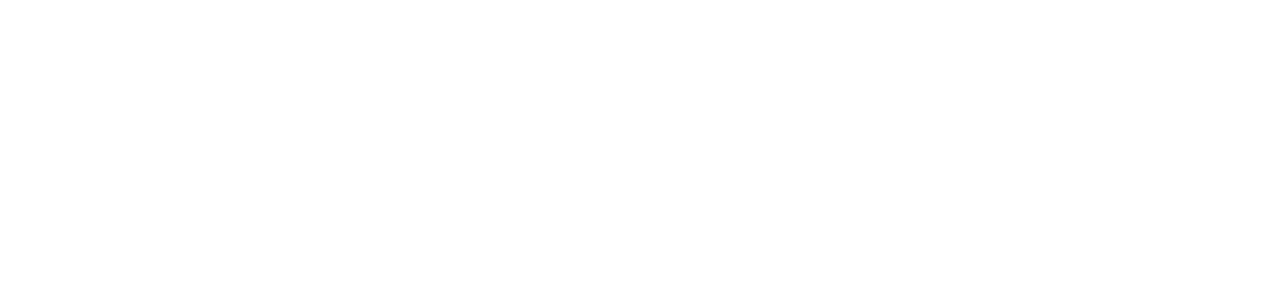
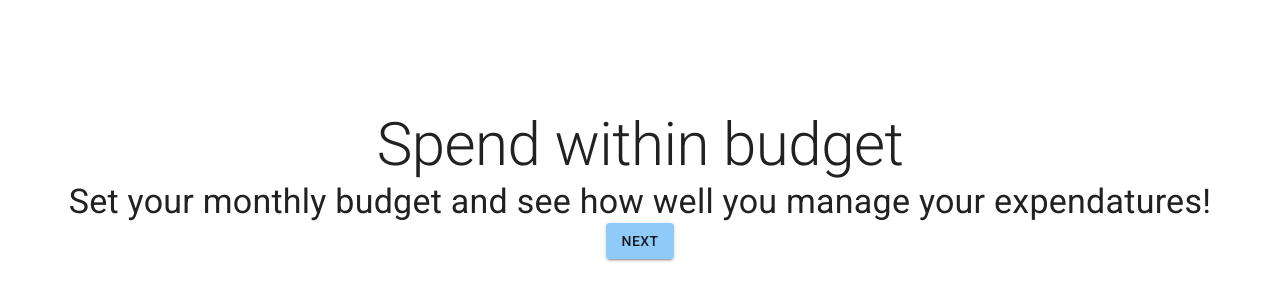
Before and after one commit to theonteo/moolah-app, a React (Create React App) app: page /Instructions in a window 1280 px wide. Shown: the part 216-516 px from the top of the page. Built offline with nearby package versions, Linux system fonts and the light colour scheme.

Commit message:
instructions page

```diff
--- a/src/Components/SummaryCard.tsx
+++ b/src/Components/SummaryCard.tsx
@@ -113,7 +113,7 @@
                 <Button variant="contained" onClick={sendToServer}>I'm all set!</Button>
             </Box>
             <Link to="/">
-                <Button variant="text" >Back</Button>
+                <Button variant="text">Back</Button>
             </Link>
         </Grid>
 
--- a/src/Pages/Home.tsx
+++ b/src/Pages/Home.tsx
@@ -53,7 +53,7 @@
                     <Typography gutterBottom>
                         Never miss another dollar again
                     </Typography>
-                    <Link  href="/Summary">
+                    <Link  href="/Instructions">
                         <Button variant="contained"> Lets Get Started</Button>
                     </Link>
                     <Copyright />
--- a/src/Pages/InstructionsPage.tsx
+++ b/src/Pages/InstructionsPage.tsx
@@ -1,15 +1,25 @@
 import React from "react";
 import { Grid, Typography } from "@mui/material";
+import { Button } from "@mui/material";
+import { Link } from "@mui/material";
+import { useHistory } from 'react-router-dom';
 
-export default class InstructionsPage extends React.Component
+interface InstructionGroup
 {
+    title: string;
+    instruction: string;
+}
 
-     stringArr :string[] =  ["text1", "text2"];
+export const InstructionsPage: React.FC = () =>
+{
+    var InstructionGroup: InstructionGroup[] = [
+        { "title": "Spend within budget", "instruction": "Set your monthly budget and see how well you manage your expendatures!" },
+        { "title": "Make it a habit.", "instruction": "Keep track of all your purchases in one simple app." },
+        { "title": "No Diggity.", "instruction": "Monthly analysis to see where your money goes and see how much you can save instead." }
+    ];
+    const [pageValue, setPageValue] = React.useState(0);
+    let history = useHistory();
 
-
-
-    render()
-    {
     return (
         <Grid
             container
@@ -19,17 +29,27 @@
             justifyContent="center"
             style={{ minHeight: '100vh' }}
         >
+            <Typography variant="h2" component="h1">
+                {InstructionGroup[pageValue].title}
+            </Typography>
+            <Typography variant="h4" component="h1">
+                {InstructionGroup[pageValue].instruction}
+            </Typography>
 
-                {this.stringArr.map( (str:string) => {
-                    <Typography>
-                            {str}
-                    </Typography>
-                })}
+            <Button variant="contained" onClick={() =>
+            {
+                setPageValue(pageValue + 1);
 
-            <Typography>
+                if (pageValue >= (InstructionGroup.length - 1))
+                    history.push('/Summary')
 
-            </Typography>
+            }
+            } >
+                Next
+            </Button>
+
         </Grid>
     );
 }
-}
+
+export default InstructionsPage;
```
Lines whose indentation alone changed are shown as unchanged.
